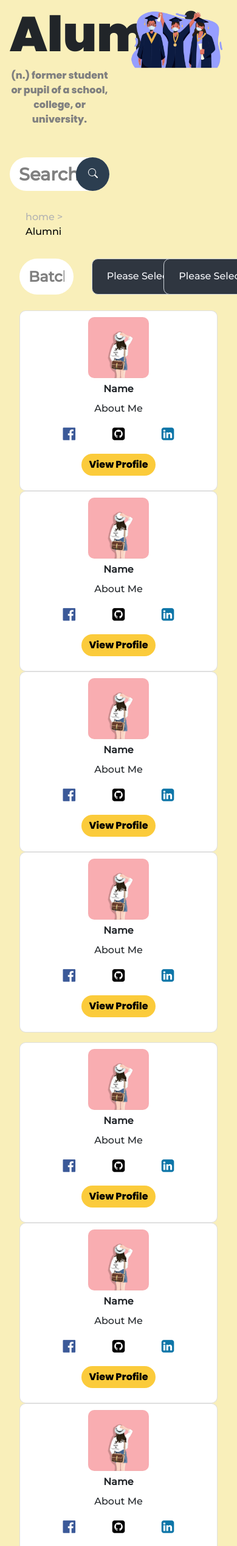
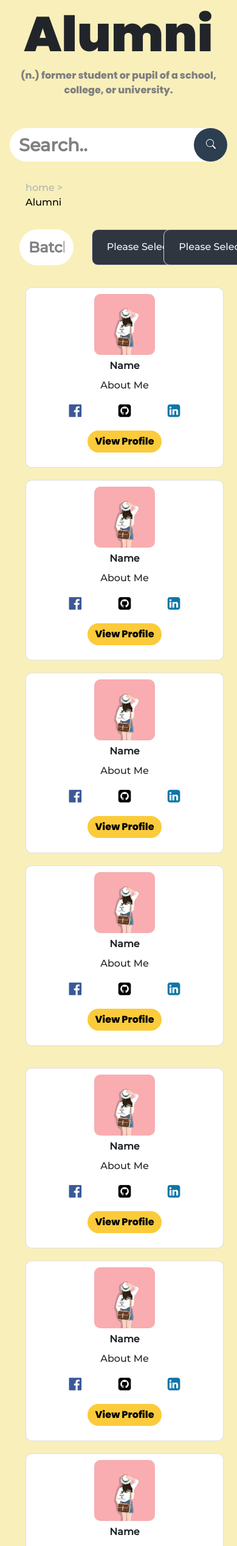
Before and after one commit to amarabjamal/Online-Alumni-System, a PHP site: page /alumni-page.html in a window 390 px wide. Shown: the part 65-2600 px from the top of the page at 61% size. Run offline with PHP 8.4, Linux system fonts and the light colour scheme; some libraries are stand-ins or nearby versions; some web fonts are replaced.

Commit message:
hide img in mobile view

```diff
--- a/alumni-page.html
+++ b/alumni-page.html
@@ -56,7 +56,7 @@
     <!-- ROW FOR HEADER -->
     <div class="row graduate-text">
         <!-- header -->
-        <div class="col-6 alumni-text">
+        <div class="col  alumni-text">
             <h1>Alumni</h1>
             <p>(n.) former student or pupil of a school, college, or university. </p>
             <div class="search-box">
@@ -74,8 +74,7 @@
             </div>
         </div>
         <!-- graduate image -->
-        <div class="col-6 graduate">
-
+        <div class="col d-none d-lg-block graduate">
             <img src="images/try.png" alt="graduate">
 
         </div>
@@ -87,21 +86,6 @@
         <div class="col-4 indicator">
             <p><a href="index.html">home</a> > <span><a href="alumni_page.html">Alumni</a></span></p>
         </div>
-
-        <!-- column untuk search for alumni -->
-        <!-- <div class="col-8 search-box">
-            <input type="text" placeholder="Search..">
-
-            <div class="autocom-box"></div>
-
-            <div class="search-icon" onclick="displayPage()">
-                <svg xmlns="http://www.w3.org/2000/svg" width="16" height="16" fill="currentColor"
-                    class="bi bi-search bg-transparent text-white" viewBox="0 0 16 16">
-                    <path
-                        d="M11.742 10.344a6.5 6.5 0 1 0-1.397 1.398h-.001c.03.04.062.078.098.115l3.85 3.85a1 1 0 0 0 1.415-1.414l-3.85-3.85a1.007 1.007 0 0 0-.115-.1zM12 6.5a5.5 5.5 0 1 1-11 0 5.5 5.5 0 0 1 11 0z" />
-                </svg>
-            </div>
-        </div> -->
     </div>
 
     <!-- ROW FOR FILTER -->
@@ -150,8 +134,10 @@
     </div>
 
     <!-- ROW FOR CARDS-->
+
+
     <div class="row cards">
-        <div class="col-lg-3">
+        <div class="col-lg-3 col-md-6">
             <div class="card">
                 <img src="images/avatar.jpg" alt="man">
                 <div class="desc">
@@ -171,7 +157,7 @@
             </div>
         </div>
 
-        <div class="col-lg-3">
+        <div class="col-lg-3 col-md-6">
             <div class="card">
                 <img src="images/avatar.jpg" alt="man">
                 <div class="desc">
@@ -191,7 +177,7 @@
             </div>
         </div>
 
-        <div class="col-lg-3">
+        <div class="col-lg-3 col-md-6">
             <div class="card">
                 <img src="images/avatar.jpg" alt="man">
                 <div class="desc">
@@ -211,90 +197,7 @@
             </div>
         </div>
 
-        <div class="col-lg-3">
-            <div class="card">
-                <img src="images/avatar.jpg" alt="man">
-                <div class="desc">
-                    <p class="name" style="font-weight: 800;">Name</p>
-                    <p class="abtMe">About Me</p>
-                </div>
-                <div class="socmed">
-                    <a href="https://www.facebook.com/login/web/"><i
-                            class="fa fa-facebook-official bg-transparent"></i></a>
-                    <a href="https://github.com/login"><i class="fa fa-github-square bg-transparent"></i></a>
-                    <a href="https://www.linkedin.com/uas/login"><i
-                            class="fa fa-linkedin-square bg-transparent"></i></a>
-                </div>
-                <div class="button">
-                    <a class="btn btn-primary" href="profile.html" role="button">View Profile</a>
-                </div>
-            </div>
-        </div>
-
-    </div>
-
-    <div class="row cards">
-        <div class="col-lg-3">
-            <div class="card">
-                <img src="images/avatar.jpg" alt="man">
-                <div class="desc">
-                    <p class="name" style="font-weight: 800;">Name</p>
-                    <p class="abtMe">About Me</p>
-                </div>
-                <div class="socmed">
-                    <a href="https://www.facebook.com/login/web/"><i
-                            class="fa fa-facebook-official bg-transparent"></i></a>
-                    <a href="https://github.com/login"><i class="fa fa-github-square bg-transparent"></i></a>
-                    <a href="https://www.linkedin.com/uas/login"><i
-                            class="fa fa-linkedin-square bg-transparent"></i></a>
-                </div>
-                <div class="button">
-                    <a class="btn btn-primary" href="profile.html" role="button">View Profile</a>
-                </div>
-            </div>
-        </div>
-
-        <div class="col-lg-3">
-            <div class="card">
-                <img src="images/avatar.jpg" alt="man">
-                <div class="desc">
-                    <p class="name" style="font-weight: 800;">Name</p>
-                    <p class="abtMe">About Me</p>
-                </div>
-                <div class="socmed">
-                    <a href="https://www.facebook.com/login/web/"><i
-                            class="fa fa-facebook-official bg-transparent"></i></a>
-                    <a href="https://github.com/login"><i class="fa fa-github-square bg-transparent"></i></a>
-                    <a href="https://www.linkedin.com/uas/login"><i
-                            class="fa fa-linkedin-square bg-transparent"></i></a>
-                </div>
-                <div class="button">
-                    <a class="btn btn-primary" href="profile.html" role="button">View Profile</a>
-                </div>
-            </div>
-        </div>
-
-        <div class="col-lg-3">
-            <div class="card">
-                <img src="images/avatar.jpg" alt="man">
-                <div class="desc">
-                    <p class="name" style="font-weight: 800;">Name</p>
-                    <p class="abtMe">About Me</p>
-                </div>
-                <div class="socmed">
-                    <a href="https://www.facebook.com/login/web/"><i
-                            class="fa fa-facebook-official bg-transparent"></i></a>
-                    <a href="https://github.com/login"><i class="fa fa-github-square bg-transparent"></i></a>
-                    <a href="https://www.linkedin.com/uas/login"><i
-                            class="fa fa-linkedin-square bg-transparent"></i></a>
-                </div>
-                <div class="button">
-                    <a class="btn btn-primary" href="profile.html" role="button">View Profile</a>
-                </div>
-            </div>
-        </div>
-
-        <div class="col-lg-3">
+        <div class="col-lg-3 col-md-6">
             <div class="card">
                 <img src="images/avatar.jpg" alt="man">
                 <div class="desc">
--- a/styles/alumni-page.css
+++ b/styles/alumni-page.css
@@ -357,6 +357,8 @@ body {
 .card {
     border-radius: 10px;
     background: white;
+    margin: 10px;
+    width: 100%;
 }
 
 .card img{
```
